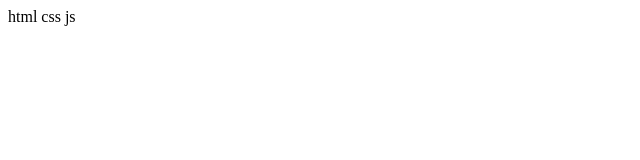
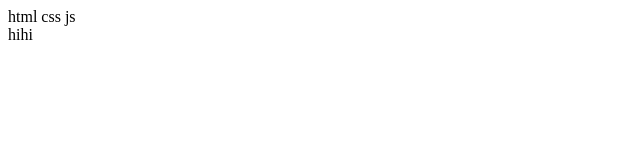
Before and after one commit to ellyess/angular, a plain HTML site: page html.html in a window 1280 px wide. Shown: the full height of the page, 0-640 px from the left. Drawn offline with Linux system fonts and the light colour scheme.

Commit message:
로컬에서 수정

```diff
--- a/html.html
+++ b/html.html
@@ -10,5 +10,8 @@
 html
 css
 js
+<!-- 2015-05-16 수정 -->
+<div>hihi</div>
+<!-- //2015-05-16 수정 -->
 </body>
 </html>
```
